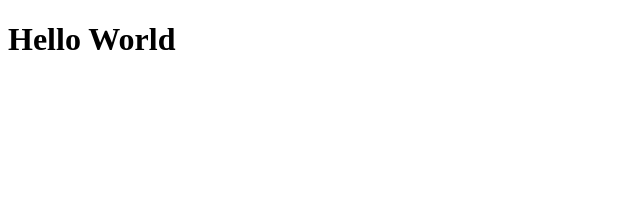
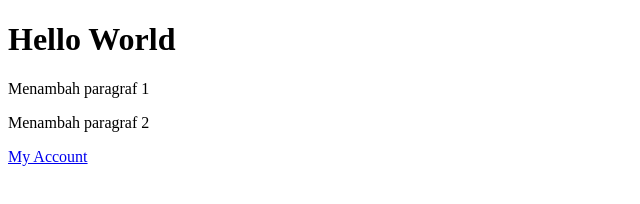
Before and after one commit to waladi173040127/rekweb-latihan1, a plain HTML site: page index.html in a window 1280 px wide. Shown: the whole page, without its empty margins (0-640 px from the left). Drawn offline with Linux system fonts and the light colour scheme.

Commit message:
menambahkan dua buah paragraf dan satu link

```diff
--- a/index.html
+++ b/index.html
@@ -6,5 +6,8 @@
 </head>
 <body>
 	<h1>Hello World</h1>
+	<p>Menambah paragraf 1</p>
+	<p>Menambah paragraf 2</p>
+	<a href="#">My Account</a>
 </body>
 </html>
```
